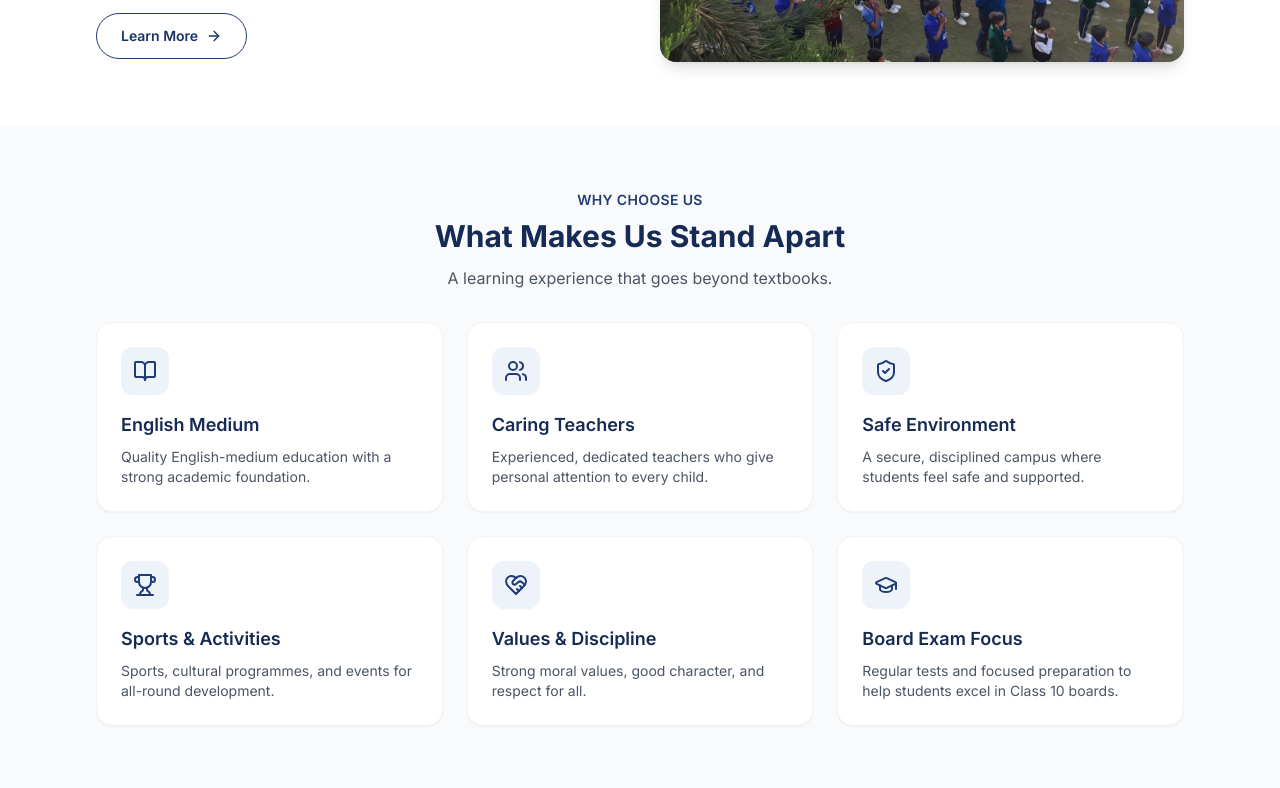
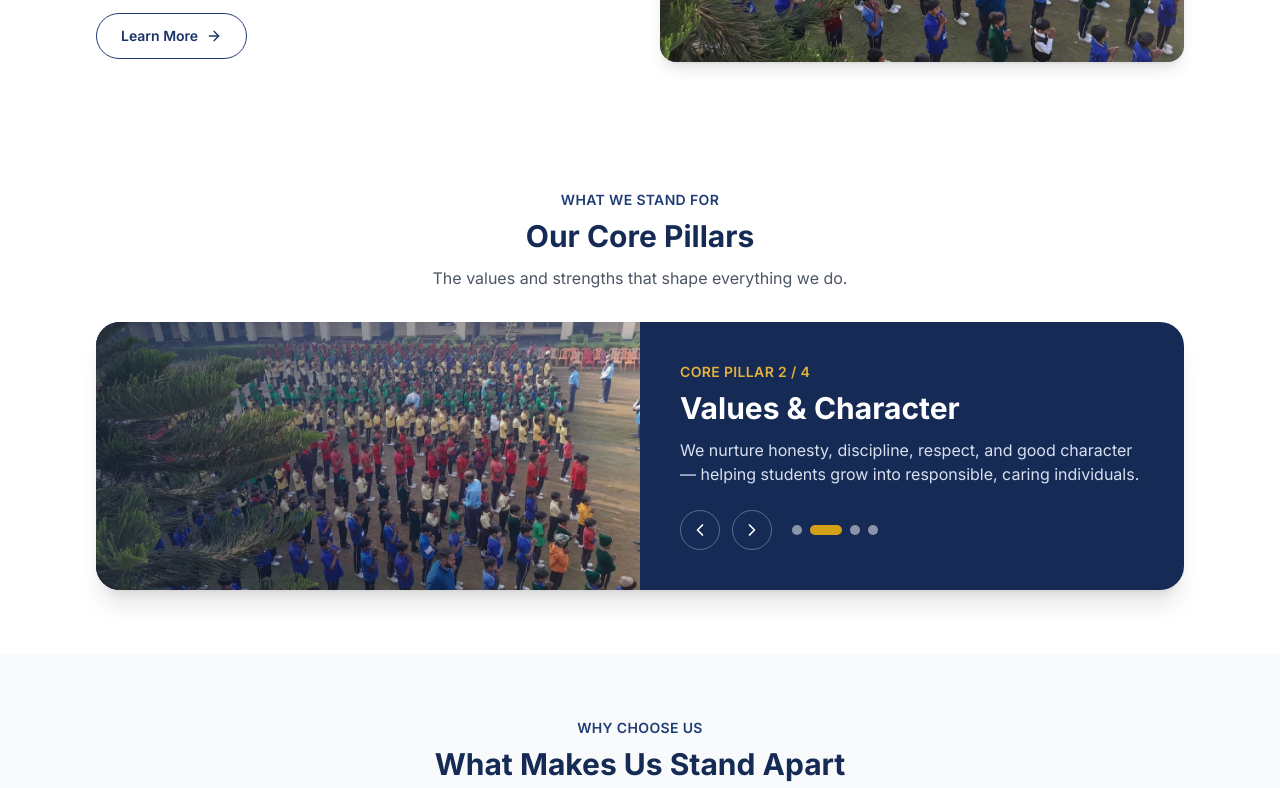
Before and after one commit to md-sabir-ali/iqra-desire-school, a Next.js app: page / in a window 1280 px wide. Shown: the part 1220-2008 px from the top of the page. Built offline with nearby package versions, Linux system fonts and the light colour scheme.

Commit message:
v2: add auto-rotating Core Pillars carousel

```diff
--- a/src/app/page.tsx
+++ b/src/app/page.tsx
@@ -14,6 +14,7 @@ import { HeroSlider } from "@/components/HeroSlider";
 import { Section, SectionHeading } from "@/components/Section";
 import { NoticeCard } from "@/components/NoticeCard";
 import { PhotoBand } from "@/components/PhotoBand";
+import { PillarsCarousel } from "@/components/PillarsCarousel";
 import { Reveal } from "@/components/Reveal";
 import { CountUp } from "@/components/CountUp";
 import { stats, standApart } from "@/data/academics";
@@ -92,6 +93,19 @@ export default async function HomePage() {
             </div>
           </Reveal>
         </div>
+      </Section>
+
+      {/* Core Pillars carousel */}
+      <Section>
+        <SectionHeading
+          eyebrow="What We Stand For"
+          title="Our Core Pillars"
+          subtitle="The values and strengths that shape everything we do."
+          centered
+        />
+        <Reveal>
+          <PillarsCarousel />
+        </Reveal>
       </Section>
 
       {/* What makes us stand apart */}
--- /dev/null
+++ b/src/components/PillarsCarousel.tsx
@@ -0,0 +1,96 @@
+"use client";
+
+import { useEffect, useState, useCallback } from "react";
+import Image from "next/image";
+import { ChevronLeft, ChevronRight } from "lucide-react";
+import { corePillars } from "@/data/academics";
+
+export function PillarsCarousel() {
+  const [index, setIndex] = useState(0);
+  const [paused, setPaused] = useState(false);
+  const count = corePillars.length;
+
+  const go = useCallback(
+    (next: number) => setIndex(((next % count) + count) % count),
+    [count]
+  );
+
+  // Auto-advance every 4.5s unless the user is hovering/interacting.
+  useEffect(() => {
+    if (paused || count <= 1) return;
+    const t = setInterval(() => setIndex((i) => (i + 1) % count), 4500);
+    return () => clearInterval(t);
+  }, [paused, count]);
+
+  const pillar = corePillars[index];
+
+  return (
+    <div
+      className="relative overflow-hidden rounded-3xl bg-brand-800 text-white shadow-xl"
+      onMouseEnter={() => setPaused(true)}
+      onMouseLeave={() => setPaused(false)}
+    >
+      <div className="grid md:grid-cols-2">
+        {/* Image side */}
+        <div className="relative h-64 md:h-auto">
+          {corePillars.map((p, i) => (
+            <Image
+              key={p.title}
+              src={p.image}
+              alt={p.title}
+              fill
+              className={`object-cover transition-opacity duration-700 ${
+                i === index ? "opacity-100" : "opacity-0"
+              }`}
+              sizes="(max-width: 768px) 100vw, 50vw"
+            />
+          ))}
+          <div className="absolute inset-0 bg-gradient-to-t from-brand-900/50 to-transparent md:bg-gradient-to-r" />
+        </div>
+
+        {/* Text side */}
+        <div className="relative flex flex-col justify-center p-8 sm:p-10">
+          <p className="text-sm font-semibold uppercase tracking-wide text-accent-400">
+            Core Pillar {index + 1} / {count}
+          </p>
+          <h3 className="mt-2 text-2xl font-bold sm:text-3xl">{pillar.title}</h3>
+          <p className="mt-3 text-brand-100">{pillar.description}</p>
+
+          {/* Controls */}
+          <div className="mt-6 flex items-center gap-3">
+            <button
+              type="button"
+              onClick={() => go(index - 1)}
+              aria-label="Previous pillar"
+              className="flex h-10 w-10 items-center justify-center rounded-full border border-white/30 transition hover:bg-white/10"
+            >
+              <ChevronLeft className="h-5 w-5" />
+            </button>
+            <button
+              type="button"
+              onClick={() => go(index + 1)}
+              aria-label="Next pillar"
+              className="flex h-10 w-10 items-center justify-center rounded-full border border-white/30 transition hover:bg-white/10"
+            >
+              <ChevronRight className="h-5 w-5" />
+            </button>
+
+            <div className="ml-2 flex gap-2">
+              {corePillars.map((_, i) => (
+                <button
+                  key={i}
+                  type="button"
+                  onClick={() => go(i)}
+                  aria-label={`Go to pillar ${i + 1}`}
+                  className={`h-2.5 rounded-full transition-all ${
+                    i === index ? "w-8 bg-accent-500" : "w-2.5 bg-white/50 hover:bg-white"
+                  }`}
+                />
+              ))}
+            </div>
+          </div>
+        </div>
+      </div>
+    </div>
+  );
+}
--- a/src/data/academics.ts
+++ b/src/data/academics.ts
@@ -102,3 +102,36 @@ export const standApart = [
     description: "Regular tests and focused preparation to help students excel in Class 10 boards.",
   },
 ];
+
+
+/**
+ * CORE PILLARS — shown in an auto-rotating carousel on the home page.
+ * Each pillar pairs a short title with a supporting line.
+ * TODO: customize to your school's real values.
+ */
+export const corePillars = [
+  {
+    title: "Academic Excellence",
+    description:
+      "A strong, structured curriculum from Nursery to Class 10 that builds solid foundations and prepares students to excel in board examinations.",
+    image: "/images/galary/2026 topper.jpg",
+  },
+  {
+    title: "Values & Character",
+    description:
+      "We nurture honesty, discipline, respect, and good character — helping students grow into responsible, caring individuals.",
+    image: "/images/galary/prayer.jpg",
+  },
+  {
+    title: "Sports & Fitness",
+    description:
+      "Regular sports and physical activities build teamwork, confidence, and healthy habits that last a lifetime.",
+    image: "/images/galary/sport2.jpg",
+  },
+  {
+    title: "Co-Curricular Growth",
+    description:
+      "Cultural programmes, celebrations, and events give every child a stage to express themselves and discover new talents.",
+    image: "/images/galary/medal.jpg",
+  },
+];
```
